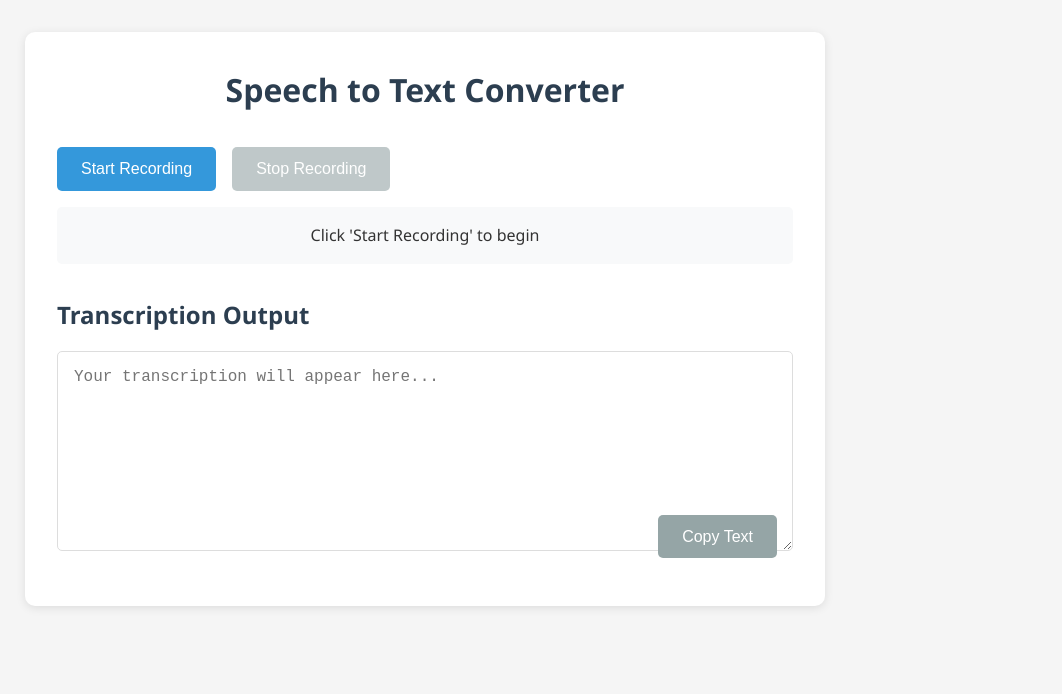
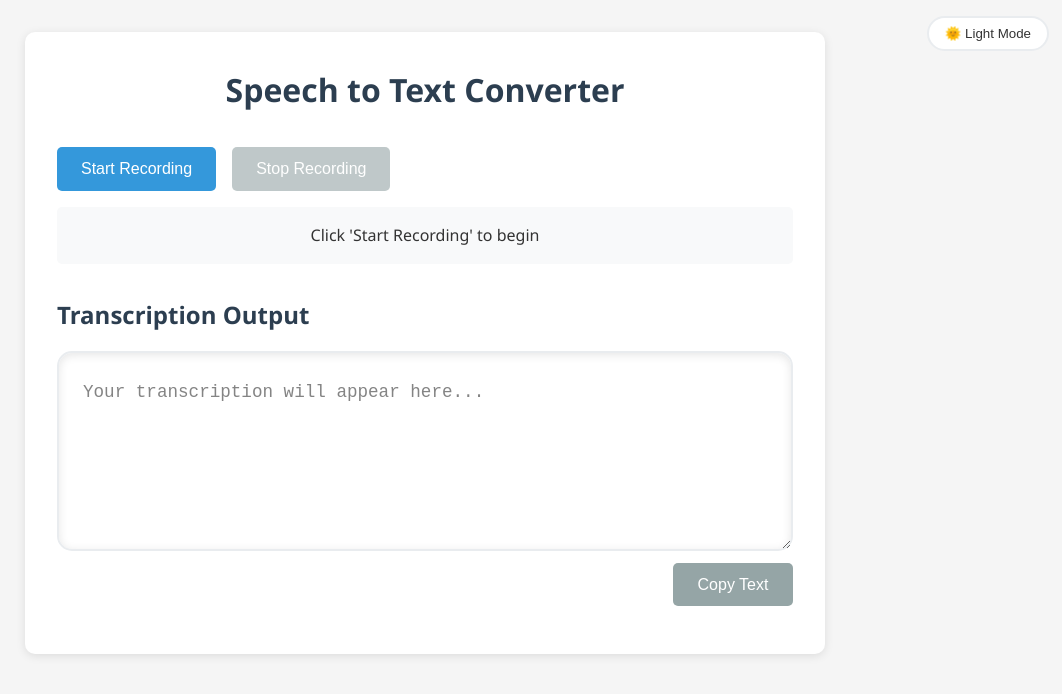
Before and after one commit to chiagbanweghi101/webinsfasture_summative, a website: page index.html in a window 1280 px wide. Shown: the whole page, without its empty margins (215-1277 px from the left). Drawn offline with Linux system fonts and the light colour scheme.

Commit message:
update all script

```diff
--- a/index.html
+++ b/index.html
@@ -1,10 +1,36 @@
 <!DOCTYPE html>
-<html lang="en">
+<html lang="en" data-theme="light">
 <head>
     <meta charset="UTF-8">
     <meta name="viewport" content="width=device-width, initial-scale=1.0">
     <title>Speech to Text Converter</title>
     <style>
+        :root[data-theme="light"] {
+            --bg-color: #f5f5f5;
+            --container-bg: white;
+            --text-color: #333;
+            --heading-color: #2c3e50;
+            --btn-primary-bg: #3498db;
+            --btn-secondary-bg: #95a5a6;
+            --status-bg: #f8f9fa;
+            --border-color: #e9ecef;
+            --textarea-bg: white;
+            --shadow-color: rgba(0, 0, 0, 0.1);
+        }
+
+        :root[data-theme="dark"] {
+            --bg-color: #1a1a1a;
+            --container-bg: #2d2d2d;
+            --text-color: #ffffff;
+            --heading-color: #e0e0e0;
+            --btn-primary-bg: #2980b9;
+            --btn-secondary-bg: #7f8c8d;
+            --status-bg: #3d3d3d;
+            --border-color: #404040;
+            --textarea-bg: #3d3d3d;
+            --shadow-color: rgba(0, 0, 0, 0.3);
+        }
+
         * {
             margin: 0;
             padding: 0;
@@ -14,22 +40,42 @@
         body {
             font-family: 'Segoe UI', Tahoma, Geneva, Verdana, sans-serif;
             line-height: 1.6;
-            background-color: #f5f5f5;
-            color: #333;
+            background-color: var(--bg-color);
+            color: var(--text-color);
+            transition: all 0.3s ease;
+        }
+
+        .theme-toggle {
+            position: fixed;
+            top: 1rem;
+            right: 1rem;
+            padding: 0.5rem 1rem;
+            border-radius: 20px;
+            border: 2px solid var(--border-color);
+            background: var(--container-bg);
+            color: var(--text-color);
+            cursor: pointer;
+            transition: all 0.3s ease;
+        }
+
+        .theme-toggle:hover {
+            transform: translateY(-2px);
+            box-shadow: 0 2px 8px var(--shadow-color);
         }
 
         .container {
             max-width: 800px;
             margin: 2rem auto;
             padding: 2rem;
-            background-color: white;
+            background-color: var(--container-bg);
             border-radius: 10px;
-            box-shadow: 0 2px 10px rgba(0, 0, 0, 0.1);
+            box-shadow: 0 2px 10px var(--shadow-color);
+            transition: all 0.3s ease;
         }
 
         h1 {
             text-align: center;
-            color: #2c3e50;
+            color: var(--heading-color);
             margin-bottom: 2rem;
         }
 
@@ -54,21 +100,22 @@
         }
 
         .btn.primary {
-            background-color: #3498db;
+            background-color: var(--btn-primary-bg);
             color: white;
         }
 
         .btn.secondary {
-            background-color: #95a5a6;
+            background-color: var(--btn-secondary-bg);
             color: white;
         }
 
         .status {
             padding: 1rem;
-            background-color: #f8f9fa;
+            background-color: var(--status-bg);
             border-radius: 5px;
             margin-bottom: 1rem;
             text-align: center;
+            transition: all 0.3s ease;
         }
 
         .output-container {
@@ -76,29 +123,43 @@
         }
 
         .output-container h2 {
-            color: #2c3e50;
+            color: var(--heading-color);
             margin-bottom: 1rem;
         }
 
         .output-box {
             position: relative;
+            margin-bottom: 4rem;
         }
 
         textarea {
             width: 100%;
             height: 200px;
-            padding: 1rem;
-            border: 1px solid #ddd;
-            border-radius: 5px;
+            padding: 1.5rem;
+            border: 2px solid var(--border-color);
+            border-radius: 15px;
             resize: vertical;
-            font-size: 1rem;
-            margin-bottom: 1rem;
+            font-size: 1.1rem;
+            line-height: 1.8;
+            background: var(--textarea-bg);
+            color: var(--text-color);
+            box-shadow: inset 0 2px 10px var(--shadow-color);
+            transition: all 0.3s ease;
+        }
+
+        textarea::placeholder {
+            color: var(--text-color);
+            opacity: 0.6;
         }
 
         #copyBtn {
             position: absolute;
-            bottom: 1rem;
-            right: 1rem;
+            bottom: -3rem;
+            right: 0;
+            padding: 0.8rem 1.5rem;
+            font-size: 1rem;
+            min-width: 120px;
+            text-align: center;
         }
 
         @media (max-width: 600px) {
@@ -118,6 +179,7 @@
     </style>
 </head>
 <body>
+    <button class="theme-toggle" id="themeToggle">🌞 Light Mode</button>
     <div class="container">
         <h1>Speech to Text Converter</h1>
 
@@ -223,6 +285,30 @@
                 copyBtn.textContent = 'Copy Text';
             }, 2000);
         });
+
+        // Add this at the beginning of your script section
+        const themeToggle = document.getElementById('themeToggle');
+        const html = document.documentElement;
+
+        function toggleTheme() {
+            const currentTheme = html.getAttribute('data-theme');
+            const newTheme = currentTheme === 'light' ? 'dark' : 'light';
+            html.setAttribute('data-theme', newTheme);
+            themeToggle.textContent = newTheme === 'light' ? '🌞 Light Mode' : '🌙 Dark Mode';
+
+            // Save preference
+            localStorage.setItem('theme', newTheme);
+        }
+
+        // Load saved theme preference
+        const savedTheme = localStorage.getItem('theme');
+        if (savedTheme) {
+            html.setAttribute('data-theme', savedTheme);
+            themeToggle.textContent = savedTheme === 'light' ? '🌞 Light Mode' : '🌙 Dark Mode';
+        }
+
+        themeToggle.addEventListener('click', toggleTheme);
+        addHoverSpeech(themeToggle, 'Theme toggle button. Click to switch between light and dark mode.');
     </script>
 </body>
 </html>
```
